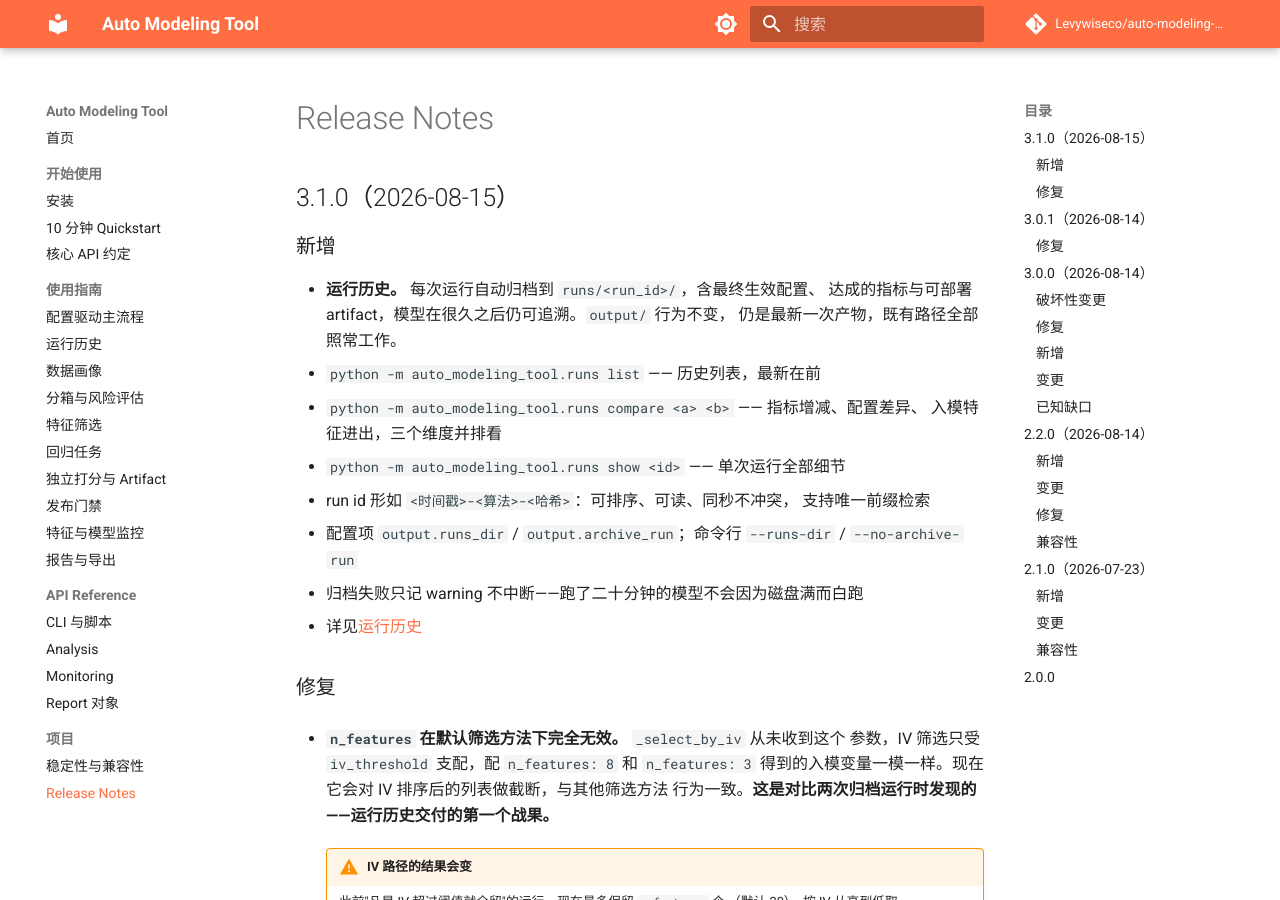
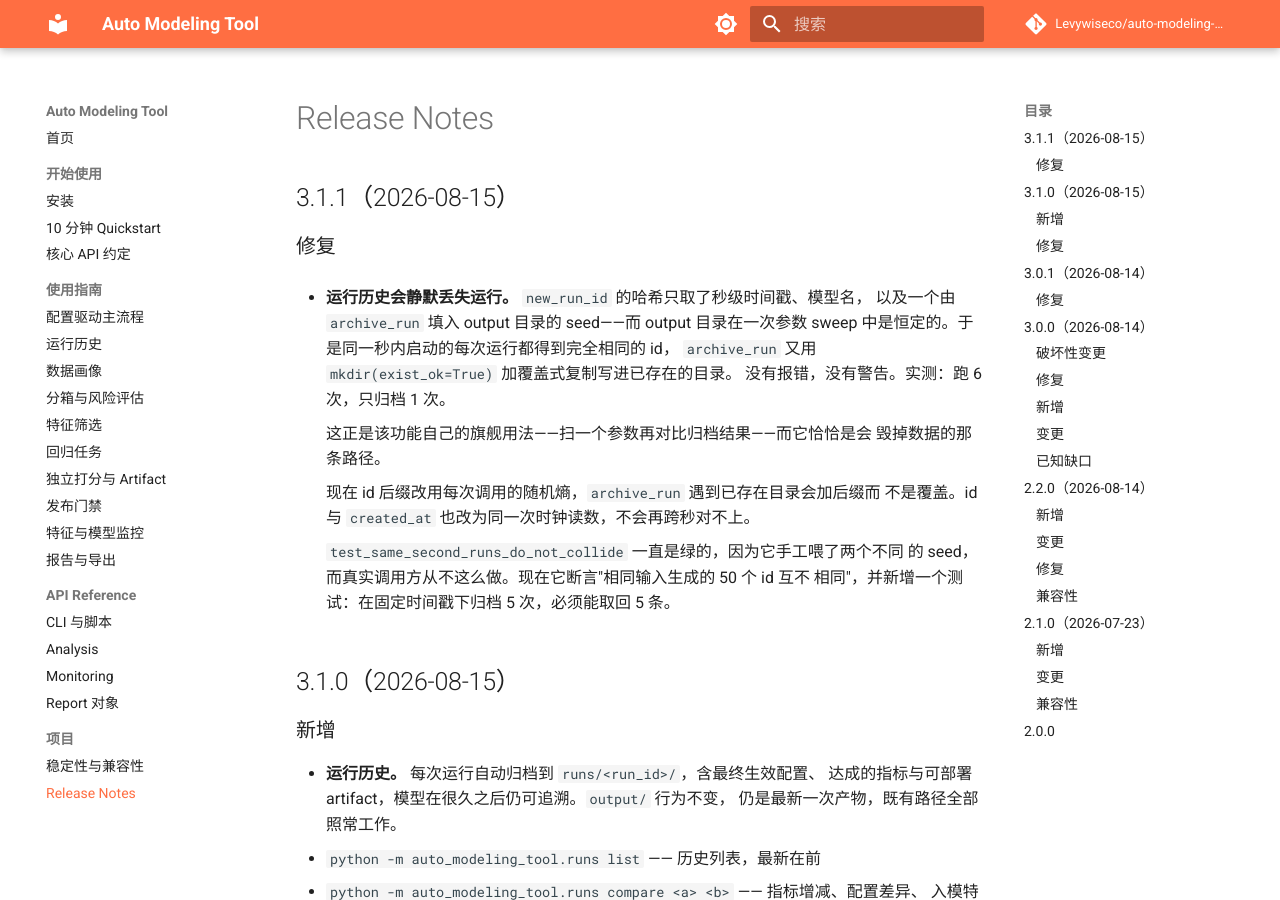
Before and after one commit to Levywiseco/auto-modeling-tool, an MkDocs documentation site: the page built from docs/project/release-notes.md, in a window 1280 px wide and 900 px high. Built offline with MkDocs 1.6.1 and Material for MkDocs 9.7.7, drawn with Linux system fonts in a browser that asks for light colours; comment, search, counter and statistics services are not loaded.

Commit message:
fix: stop run history silently discarding runs (v3.1.1) (#11)
new_run_id hashed only the second-resolution timestamp, the model name, and a
seed that archive_run filled with the output directory — which is constant
across a parameter sweep. Every run starting within the same second therefore
produced an identical id, and archive_run wrote into the existing directory via
mkdir(exist_ok=True) plus overwriting copies. No error, no warning.

Measured before the fix, six runs through the public API into one output dir:
six launched, one archived. Five runs gone.

This was the feature's own flagship workflow. docs/guide/run-history.md walks
through sweeping a parameter and comparing the archived runs, and that is
exactly the path that destroyed the data.

- the id suffix is now per-call entropy (uuid4); `seed` remains only so tests
  can pin the hash, and is documented as test-only
- archive_run refuses to reuse an existing directory and suffixes instead, so
  even an explicitly repeated run_id cannot clobber an earlier archive
- id and created_at now derive from one clock reading rather than two, so they
  can no longer disagree across a second boundary

The existing test passed throughout because it hand-fed seed='/a' vs '/b',
which the production caller never does — it asserted a property the shipped
code did not have. It now generates 50 ids from identical inputs and requires
all 50 distinct. Added: five archives at one fixed timestamp must all survive,
an explicitly duplicated run_id must be suffixed, and the id timestamp must
match created_at.

Found by an adversarial audit of the project.

146 passed on 3.9.6, ruff clean, mkdocs --strict clean.

Co-authored-by: Claude Opus 5 <noreply@anthropic.com>

```diff
--- a/auto_modeling_tool/__init__.py
+++ b/auto_modeling_tool/__init__.py
@@ -31,7 +31,7 @@ Low-level tools (sklearn-style)
 >>> from auto_modeling_tool.evaluation import calculate_all_metrics
 """
 
-__version__ = "3.1.0"
+__version__ = "3.1.1"
 __author__ = "AutoModelTool Team"
 
 # Task-oriented workflow entry points
--- a/docs/project/release-notes.md
+++ b/docs/project/release-notes.md
@@ -1,4 +1,24 @@
 # Release Notes
+
+## 3.1.1（2026-08-15）
+
+### 修复
+
+- **运行历史会静默丢失运行。** `new_run_id` 的哈希只取了秒级时间戳、模型名，
+  以及一个由 `archive_run` 填入 output 目录的 seed——而 output 目录在一次参数
+  sweep 中是恒定的。于是同一秒内启动的每次运行都得到完全相同的 id，
+  `archive_run` 又用 `mkdir(exist_ok=True)` 加覆盖式复制写进已存在的目录。
+  没有报错，没有警告。实测：跑 6 次，只归档 1 次。
+
+    这正是该功能自己的旗舰用法——扫一个参数再对比归档结果——而它恰恰是会
+    毁掉数据的那条路径。
+
+    现在 id 后缀改用每次调用的随机熵，`archive_run` 遇到已存在目录会加后缀而
+    不是覆盖。id 与 `created_at` 也改为同一次时钟读数，不会再跨秒对不上。
+
+    `test_same_second_runs_do_not_collide` 一直是绿的，因为它手工喂了两个不同
+    的 seed，而真实调用方从不这么做。现在它断言"相同输入生成的 50 个 id 互不
+    相同"，并新增一个测试：在固定时间戳下归档 5 次，必须能取回 5 条。
 
 ## 3.1.0（2026-08-15）
 
--- a/pyproject.toml
+++ b/pyproject.toml
@@ -4,7 +4,7 @@ build-backend = "setuptools.build_meta"
 
 [project]
 name = "auto-modeling-tool"
-version = "3.1.0"
+version = "3.1.1"
 description = "High-performance auto-modeling framework built with Polars"
 readme = "README.md"
 license = {text = "MIT"}
```
Also changed, not shown: CHANGELOG.md (+24 -0 lines), 2 other files.
